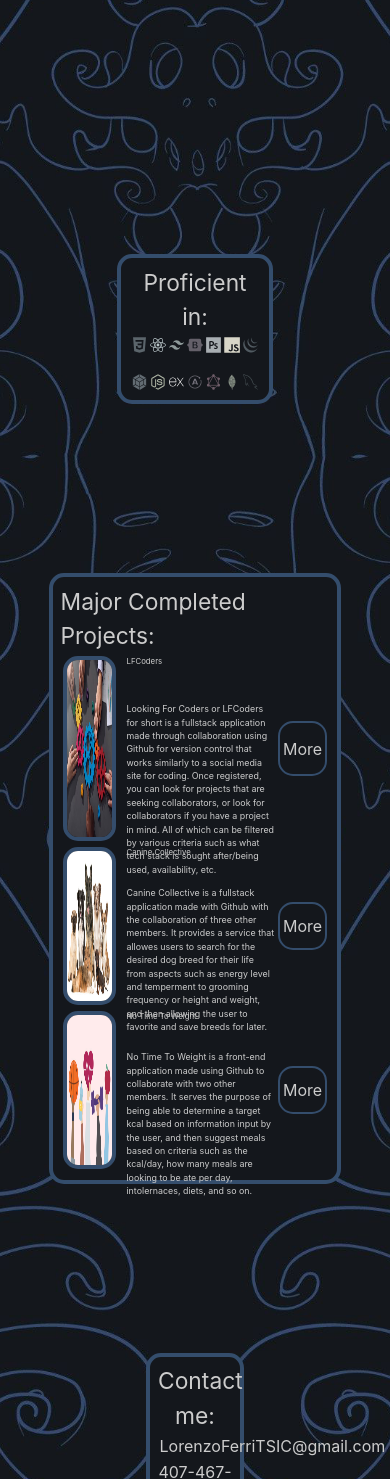
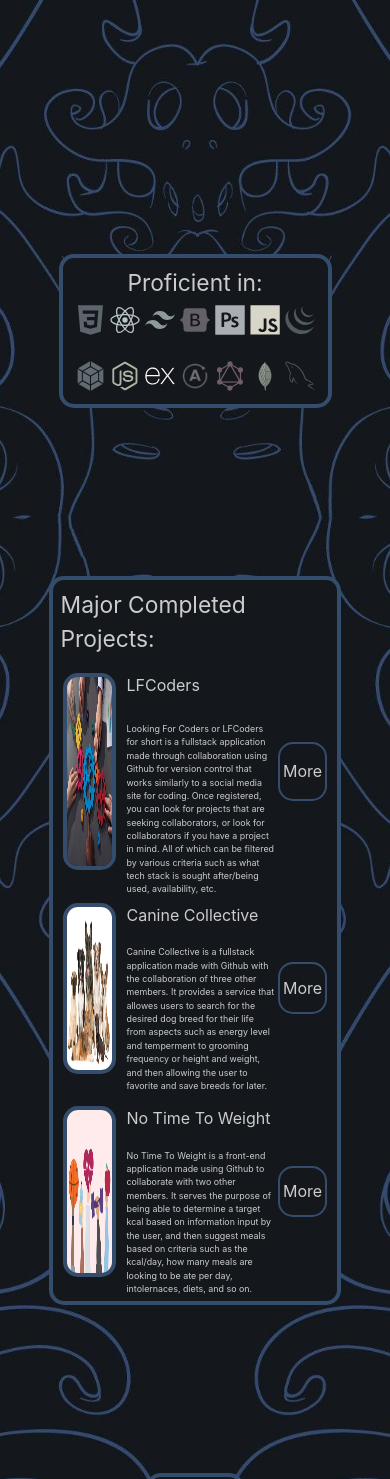
Before and after one commit to LorenzoFTSIC/LFerri-Portfolio, a React (Create React App) app: page / in a window 390 px wide. Shown: the part 704-2183 px from the top of the page. Built offline with nearby package versions, Linux system fonts and the light colour scheme.

Commit message:
added responsiveness

```diff
--- a/src/index.css
+++ b/src/index.css
@@ -131,14 +131,12 @@ html {
 }
 
 .singleProject h2 {
-  font-size: calc(2vmin);
   height: 25%;
   width: 100%;
 
 }
 
 .singleProject p {
-
   font-size: calc(5px + 1vmin);
 }
 
@@ -332,3 +330,18 @@ html {
 .footer {
   margin-top: 20%;
 }
+
+@media screen and (max-width: 1000px) {
+  .skillBox {
+    width:  70%;
+  }
+  .singleProject {
+    margin-top: 5%;
+    margin-bottom: 5%;
+  }
+}
+@media screen and (max-width: 738px) {
+  .skillBox {
+    width: 70%;
+  }
+}
```
